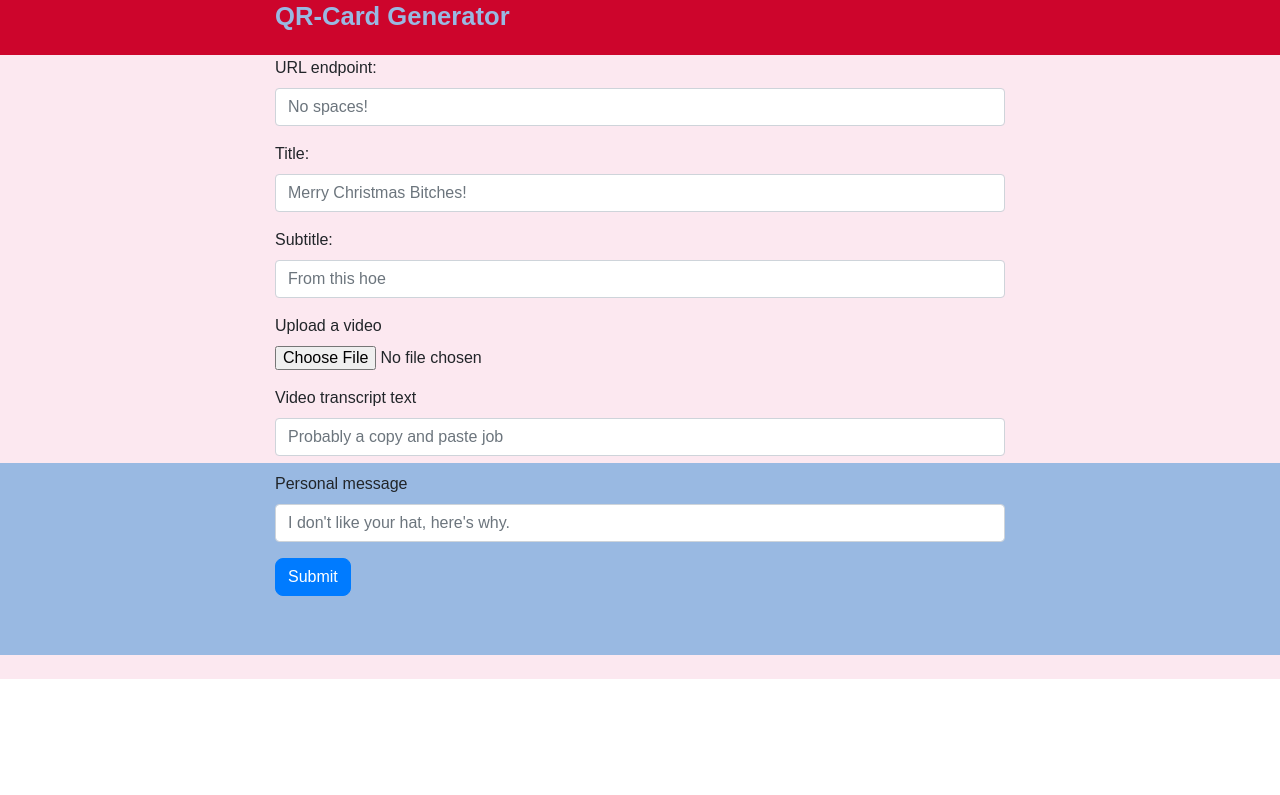
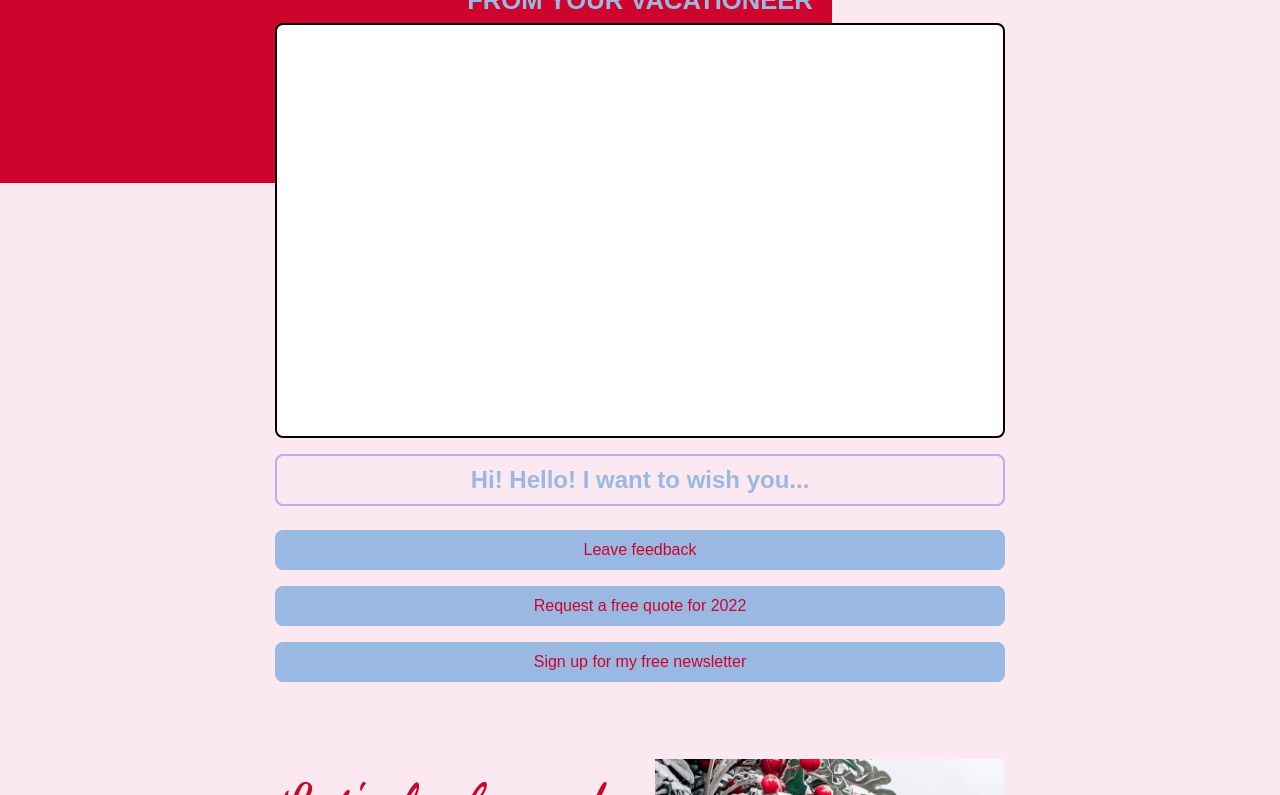
Before and after one commit to harrydarwin/cbSays, a plain HTML site: page index.html in a window 1280 px wide. Shown: the part 121-916 px from the top of the page. Before the commit the page ends 800 px from the top, so only its background shows below. Drawn offline with nearby package versions, Linux system fonts and the light colour scheme; a web font is replaced by a local one.

Commit message:
card styling

```diff
--- a/assets/styles/styles.css
+++ b/assets/styles/styles.css
@@ -6,9 +6,12 @@ a { color: inherit; text-decoration: none;}img{ width: 100%; height: auto; displ
 
 body#formPage {
   background: rgb(252,232,240);
-  background: linear-gradient(180deg, rgba(252,232,240,1) 0%, rgba(252,232,241,1) 2%, rgba(205,5,44,1) 2%, rgba(205,5,44,1) 22%, rgba(252,232,240,1) 22%, rgba(252,232,240,1) 73%, rgba(153,185,226,1) 73%, rgba(153,185,226,1) 97%, rgba(252,232,240,1) 97%);
+  background: linear-gradient(180deg, rgba(252,232,240,1) 0%, rgba(252,232,241,1) 22%, rgba(252,232,240,1) 22%, rgba(252,232,240,1) 73%, rgba(153,185,226,1) 73%, rgba(153,185,226,1) 97%, rgba(252,232,240,1) 97%);
 
 }
+
+/* background: rgb(252,232,240);
+  background: linear-gradient(180deg, rgba(252,232,240,1) 0%, rgba(252,232,241,1) 2%, rgba(205,5,44,1) 2%, rgba(205,5,44,1) 22%, rgba(252,232,240,1) 22%, rgba(252,232,240,1) 73%, rgba(153,185,226,1) 73%, rgba(153,185,226,1) 97%, rgba(252,232,240,1) 97%);  */
 
 button, textarea, body, p {
    font-family: 'Arsenal', sans-serif;
@@ -26,6 +29,14 @@ textarea {
 #cd052c;
 #99b9e2
 #c0abf1 */
+
+.redStyleBox {
+  background-color: #cd052c;
+  position: absolute;
+  height: 38%;
+  width: 65%;
+  left: 0;
+}
 
 #cb-card {
   min-height: 110vh;
@@ -72,6 +83,7 @@ h1, h3 {
 #picture-frame {
   border-radius: 8px;
   min-height: 400px;
+  background: #fff;
 }
 
 .card-body {
@@ -152,3 +164,10 @@ textarea {
   border: 2px solid #c0abf1;
   background-color: #FCE8F1;
 }
+
+
+@media (max-width: 1200px) {
+  h3 {
+    margin-top: 18%;
+  }
+}
--- a/index.html
+++ b/index.html
@@ -19,7 +19,7 @@
 </head>
 
 <body id="formPage">
-  <section id="cb-form" class="main-form">
+  <section id="cb-form" class="main-form hideSection">
     <div class="container m-auto">
       <div class="row">
         <div class="col-8 offset-2">
@@ -71,9 +71,10 @@
     </div>
 
   </section>
-  <section id="cb-card" class="hideSection">
+  <section id="cb-card" class="">
     <div class="container m-auto">
       <div class="row">
+        <div class="redStyleBox"></div>
         <div class="col-8 offset-2">
           <h1 class="cardTitle text-centered mb-0 pt-3" id="cardTitle-html">Seasons greetings</h1>
           <h2 class="cardSubtitle text-centered" id="cardSubtitle-html">FROM YOUR VACATIONEER</h2>
@@ -119,7 +120,7 @@
       </div>
     </div>
   </section>
-  <section id="cardFooter" class="hideSection">
+  <section id="cardFooter" class="">
     <div class="container">
       <div class="row be-friends">
         <div class="col-4 offset-2 d-flex flex-column">
```
